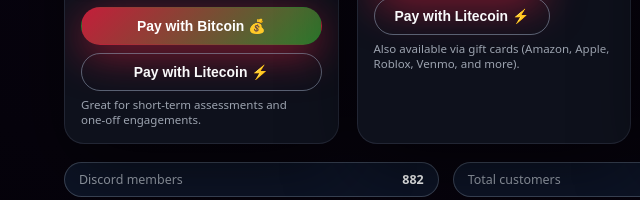
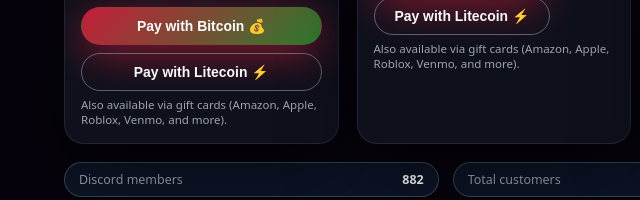
Before and after one commit to EvadeSSB/EvadeSSB.github.io, a plain HTML site: page index.html in a window 1280 px wide. Shown: the part 1640-1840 px from the top of the page, 0-640 px from the left. Drawn offline with Linux system fonts and the light colour scheme.

Commit message:
Update index.html

```diff
--- a/index.html
+++ b/index.html
@@ -1906,9 +1906,8 @@
       </div>
 
       <p class="price-footer-note">
-        Great for short‑term assessments and one‑off engagements.
-      </p>
-    </article>
+        <p class="price-footer-note">Also available via gift cards (Amazon, Apple, Roblox, Venmo, and more).</p>
+      </article>
 
             <!-- Monthly Plan -->
   <article class="price-card">
```
